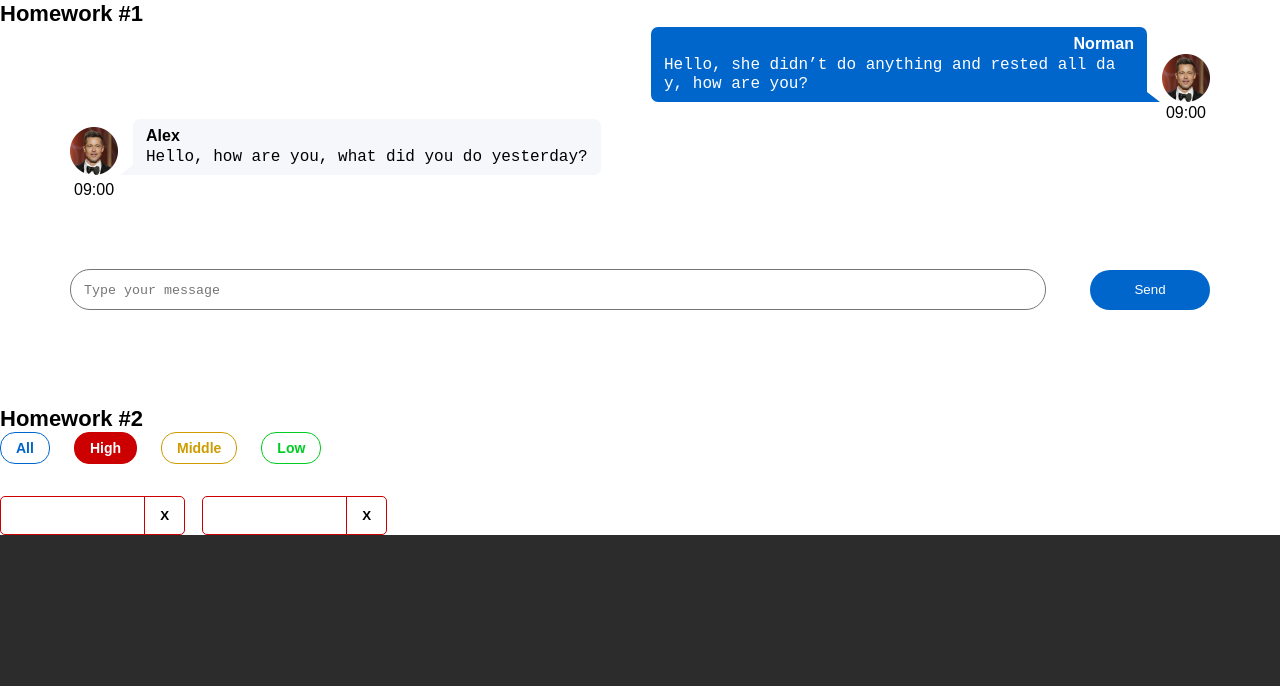
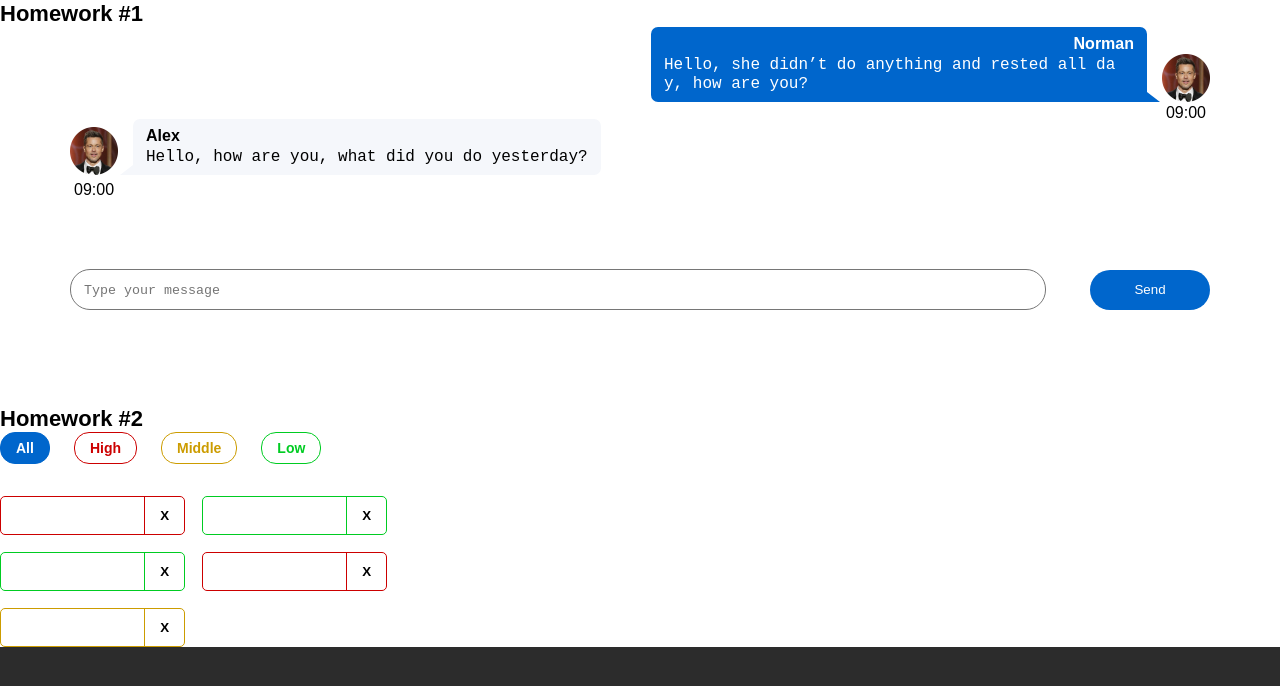
Before and after one commit to IJTINK7/hws-from-ignat, a React (Create React App) app: page / in a window 1280 px wide. Shown: the top 686 px of the page. Built offline with nearby package versions, Linux system fonts and the light colour scheme.

Commit message:
Complete "deleteAffair" function with passed tests

```diff
--- a/src/s2-homeworks/hw02/HW2.tsx
+++ b/src/s2-homeworks/hw02/HW2.tsx
@@ -5,8 +5,8 @@ import s2 from '../../s1-main/App.module.css'
 /*
 * 1 - описать типы AffairPriorityType, AffairType +
 * 2 - указать нужный тип для defaultAffairs +
-* 3 - дописать типы и логику функции filterAffairs и проверить её тестами
-* 4 - выполнить пункт 3 для функции deleteAffair
+* 3 - дописать типы и логику функции filterAffairs и проверить её тестами +
+* 4 - выполнить пункт 3 для функции deleteAffair +
 * 5 - указать нужный тип в useState с affairs +
 * 6 - дописать тип и логику функции deleteAffairCallback
 * 7 - в файле Affairs.tsx дописать типизацию пропсов
@@ -41,13 +41,13 @@ export const filterAffairs = (affairs: Array<AffairType>, filter: FilterType): A
     }
     return affairs.filter(el=>el.priority === filter);
 }
-export const deleteAffair = (affairs: Array<AffairType>, _id: number): Array<AffairType> => { // need to fix any
+export const deleteAffair = (affairs: Array<AffairType>, _id: number): Array<AffairType> => {
     return affairs.filter(el=>el._id !== _id);
 }
 
 function HW2() {
     const [affairs, setAffairs] = useState<Array<AffairType>>(defaultAffairs);
-    const [filter, setFilter] = useState<FilterType>('high');
+    const [filter, setFilter] = useState<FilterType>('all');
 
     const filteredAffairs = filterAffairs(affairs, filter)
     const deleteAffairCallback = (_id: number) => {
```
